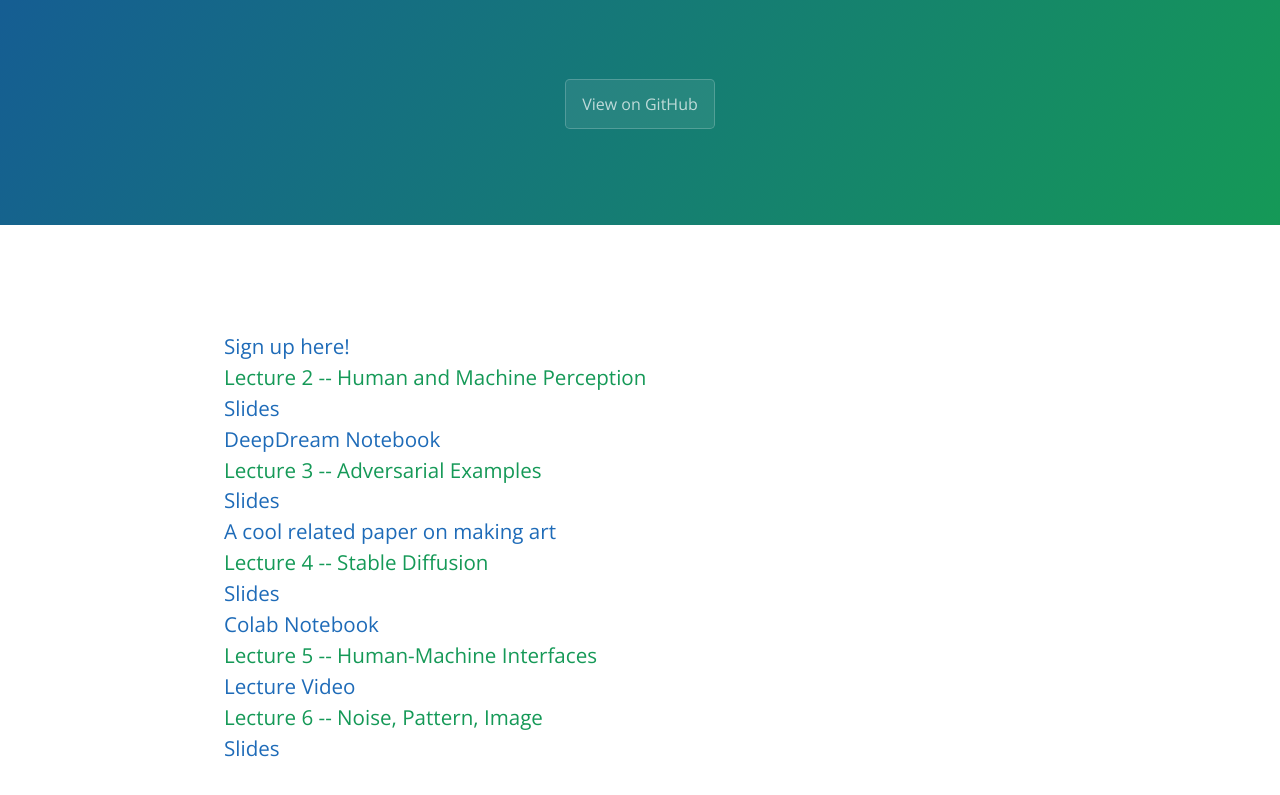
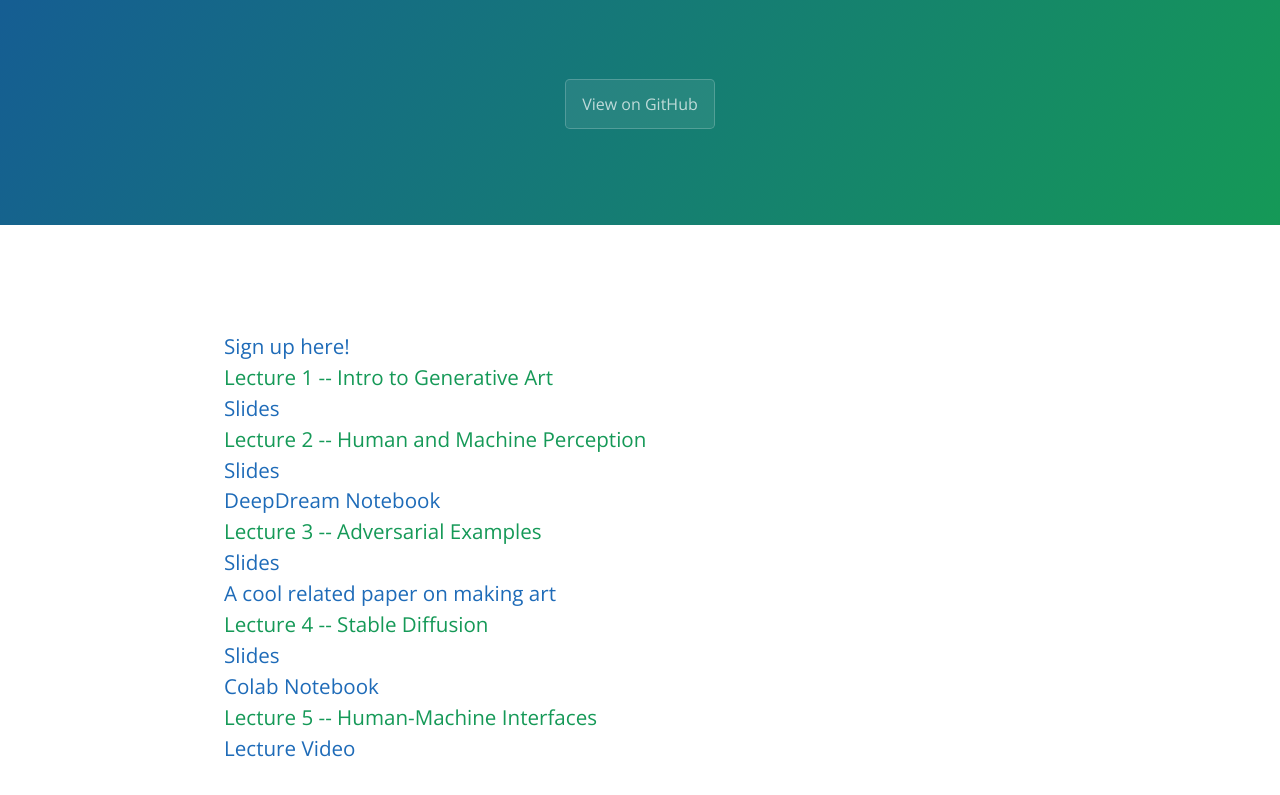
Before and after one commit to sarahmuschinske/gen_art_mit, a plain HTML site: page index.html in a window 1280 px wide. Shown: the part 305-1100 px from the top of the page. Drawn offline with nearby package versions, Linux system fonts and the light colour scheme.

Commit message:
Update index.html

```diff
--- a/index.html
+++ b/index.html
@@ -18,6 +18,8 @@
 
     <section class="main-content">
       <h3> <a href="https://forms.gle/t8MZtSDAmQKxi2gt9">Sign up here!</a>
+        Lecture 1 -- Intro to Generative Art
+        <a>Slides </a>
         Lecture 2 -- Human and Machine Perception
         <a href = "Perception.pdf">Slides </a>
         <a href = "https://colab.research.google.com/drive/17Gaicq7zRmyJtDbuVcmJaCYePU3kv2BH?usp=sharing"> DeepDream Notebook </a>
@@ -29,8 +31,6 @@
         <a href = "https://colab.research.google.com/drive/1M2KpX6Iu8WXuVR98LeE-XKTQlF3ylnYi?usp=sharing" > Colab Notebook </a>
         Lecture 5 -- Human-Machine Interfaces
         <a href = "https://mit.zoom.us/rec/play/01Z1-RTIPWtpJBGZtM3Qc69WUVux0gDL6ofFBAuPwFE4Kh7xbaguKwsIG4eIwjYk4axwBkwPJ_m3B0sO.Q9mdKxVM84ZepHIP?continueMode=true" > Lecture Video </a>
-        Lecture 6 -- Noise, Pattern, Image
-        <a href = "Noise_Pattern_Image.pdf">Slides </a>
 
  <object data="Noise_Perception_Learning_IAP_2023_Syllabus.pdf" width="1000" height="1000" type="application/pdf"></object>
 
```
